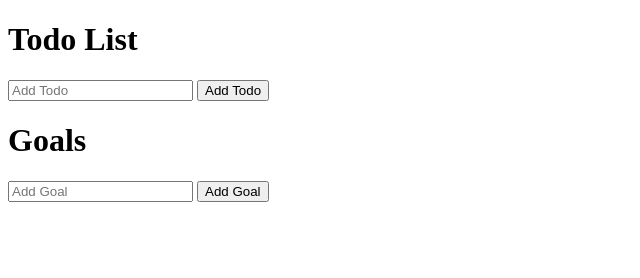
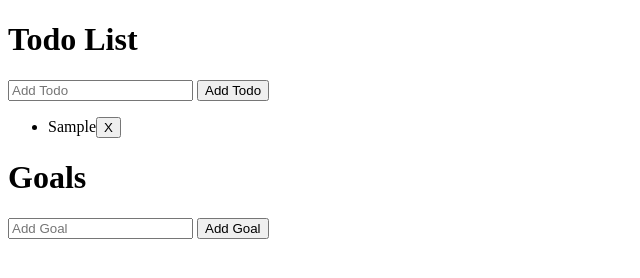
Before and after one commit to stevenhuynh17/udacit_react_learnRedux, a plain HTML site: page index.html in a window 1280 px wide. Both pictures are taken after typing "Sample" into the empty fields and a click on the button "Add Todo". Shown: the whole page, without its empty margins (0-640 px from the left). Drawn offline with Linux system fonts and the light colour scheme.

Commit message:
feat: remove todo and goals items on list

```diff
--- a/index.html
+++ b/index.html
@@ -17,6 +17,9 @@
       <h1>Goals</h1>
       <input id="goal" type="text" placeholder="Add Goal">
       <button id="goalBtn">Add Goal</button>
+      <ul id="goals">
+
+      </ul>
     </div>
     <script type="text/javascript" src="index.js"></script>
   </body>
--- a/index.js
+++ b/index.js
@@ -108,10 +108,16 @@ function app(state= {}, action){
   }
 }
 
-const store = createStore(todos)
+const store = createStore(app)
 
 store.subscribe(() => {
-  console.log('The new state is: ', store.getState())
+  const { goals, todos } = store.getState()
+
+  document.getElementById('goals').innerHTML = ''
+  document.getElementById('todos').innerHTML = ''
+
+  goals.forEach(addGoalToDOM)
+  todos.forEach(addTodoToDOM)
 })
 
 function addTodo() {
@@ -142,3 +148,40 @@ document.getElementById('todoBtn')
 
 document.getElementById('goalBtn')
   .addEventListener('click', addGoal)
+
+function createRemoveButton(onClick) {
+  const removeBtn = document.createElement('button')
+  removeBtn.innerHTML = 'X'
+  removeBtn.addEventListener('click', onClick)
+  return removeBtn
+}
+
+function addTodoToDOM(todo){
+  const node = document.createElement('li')
+  const text = document.createTextNode(todo.name)
+  const removeBtn = createRemoveButton(() => {
+    store.dispatch(removeTodoAction(todo.id))
+  })
+  node.appendChild(text)
+  node.style.textDecoration = todo.complete ? 'line-through' : 'none'
+  node.addEventListener('click', () => {
+    store.dispatch(toggleTodoAction(todo.id))
+  })
+  node.appendChild(removeBtn)
+
+  document.getElementById('todos')
+    .append(node)
+}
+
+function addGoalToDOM(goal) {
+  const node = document.createElement('li')
+  const text = document.createTextNode(goal.name)
+  const removeBtn = createRemoveButton(() => {
+    store.dispatch(removeGoalAction(goal.id))
+  })
+  node.appendChild(text)
+  node.appendChild(removeBtn)
+
+  document.getElementById('goals')
+    .append(node)
+}
```
